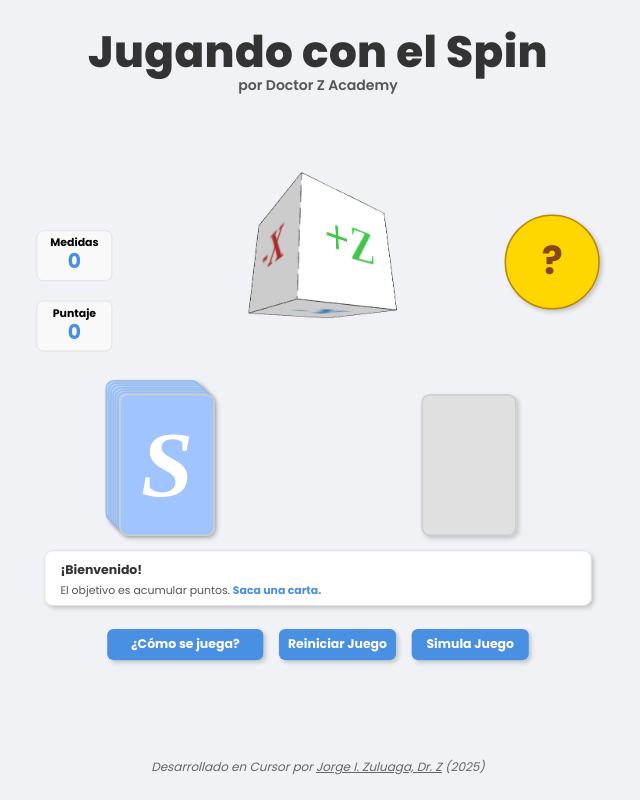
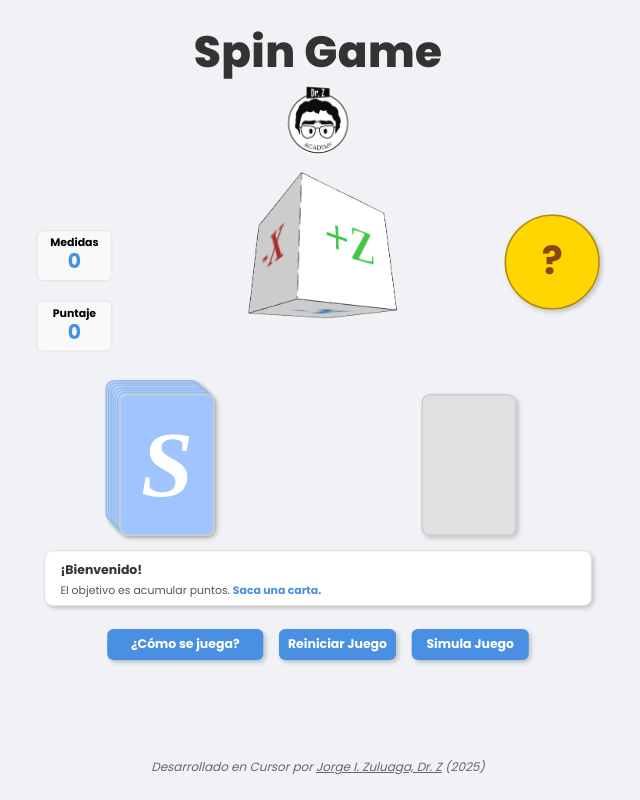
Before and after one commit to JorgeZuluaga/JugandoSpin, a plain HTML site: page spin-drz.html in a window 1280 px wide. Shown: the whole page, without its empty margins (322-962 px from the left). Drawn offline with nearby package versions, Linux system fonts and the light colour scheme.

Commit message:
Render static: add render.yaml, index.html; center DRZ logo with link; set title to Spin Game

```diff
--- a/spin-drz.html
+++ b/spin-drz.html
@@ -3,7 +3,7 @@
 <head>
     <meta charset="UTF-8">
     <meta name="viewport" content="width=device-width, initial-scale=1.0">
-    <title>Juego de Espín Cuántico</title>
+    <title>Spin Game</title>
     <!-- Importar Three.js -->
     <script src="https://cdnjs.cloudflare.com/ajax/libs/three.js/r128/three.min.js"></script>
     <style>
@@ -49,7 +49,7 @@
 <body>
 
     <!-- El SVG ahora está estructurado con el cubo en la parte superior -->
-    <svg width="800" height="930" viewBox="0 0 800 930" xmlns="http://www.w3.org/2000/svg" style="margin-top:20px;">
+    <svg width="800" height="930" viewBox="0 0 800 930" xmlns="http://www.w3.org/2000/svg" xmlns:xlink="http://www.w3.org/1999/xlink" style="margin-top:20px;">
 
       <!-- Definiciones de Estilos y Efectos -->
       <defs>
@@ -93,8 +93,12 @@
       </defs>
 
       <!-- Título -->
-      <text x="400" y="60" text-anchor="middle" class="title">Jugando con el Spin</text>
-      <text x="400" y="90" text-anchor="middle" class="subtitle">por Doctor Z Academy</text>
+      <text x="400" y="60" text-anchor="middle" class="title">Spin Game</text>
+      <!--<text x="400" y="90" text-anchor="middle" class="subtitle">por Doctor Z Academy</text>-->
+      <!-- Logo centrado debajo del subtítulo con enlace -->
+      <a href="https://drz.academy" target="_blank">
+        <image href="drz.png" x="350" y="80" width="100" height="100" style="opacity:0.95; cursor: pointer;"/>
+      </a>
 
       <!-- Fila 1: Contadores (colocados a la izquierda del cubo, alineados al centro del cubo/AC) -->
       <g id="stats-group" transform="translate(40, 270)">
```
